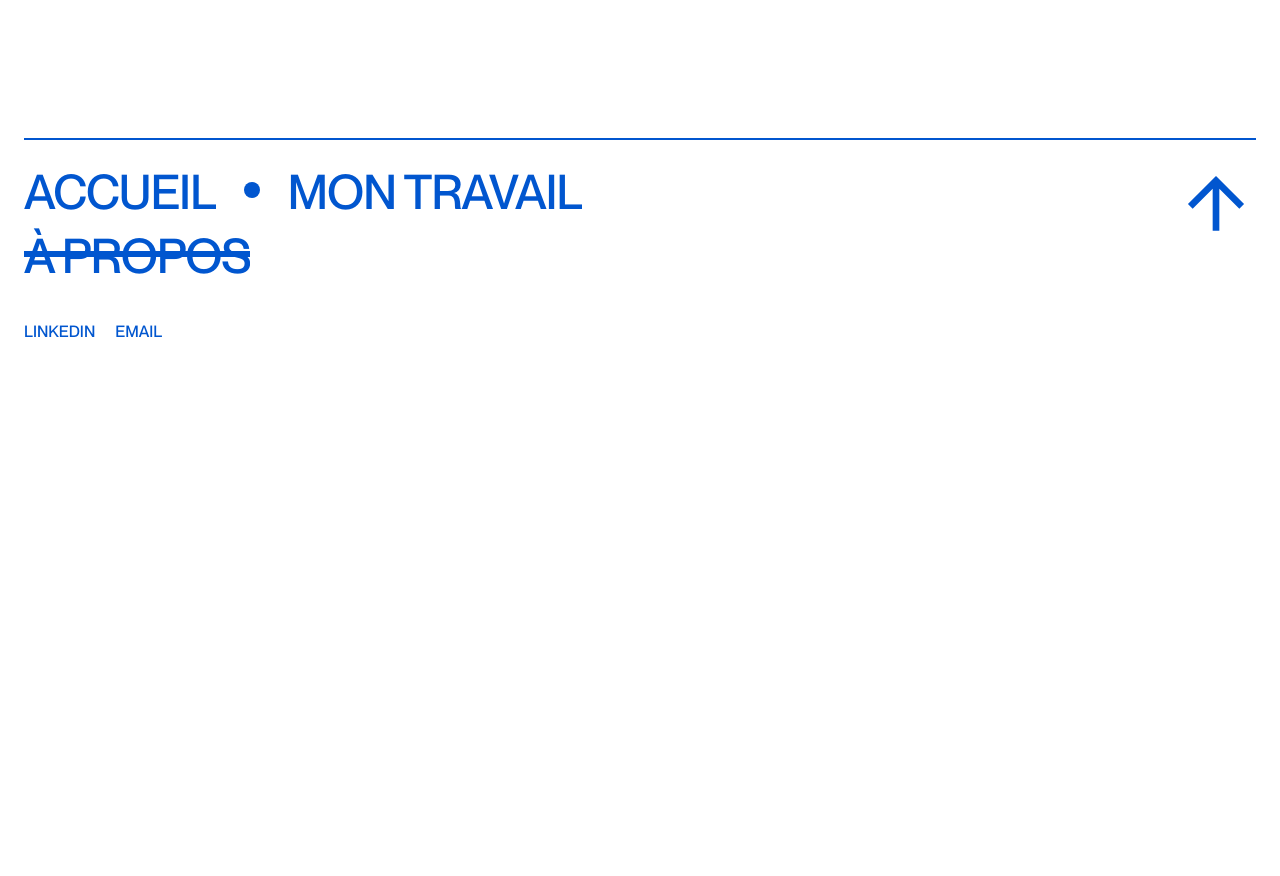
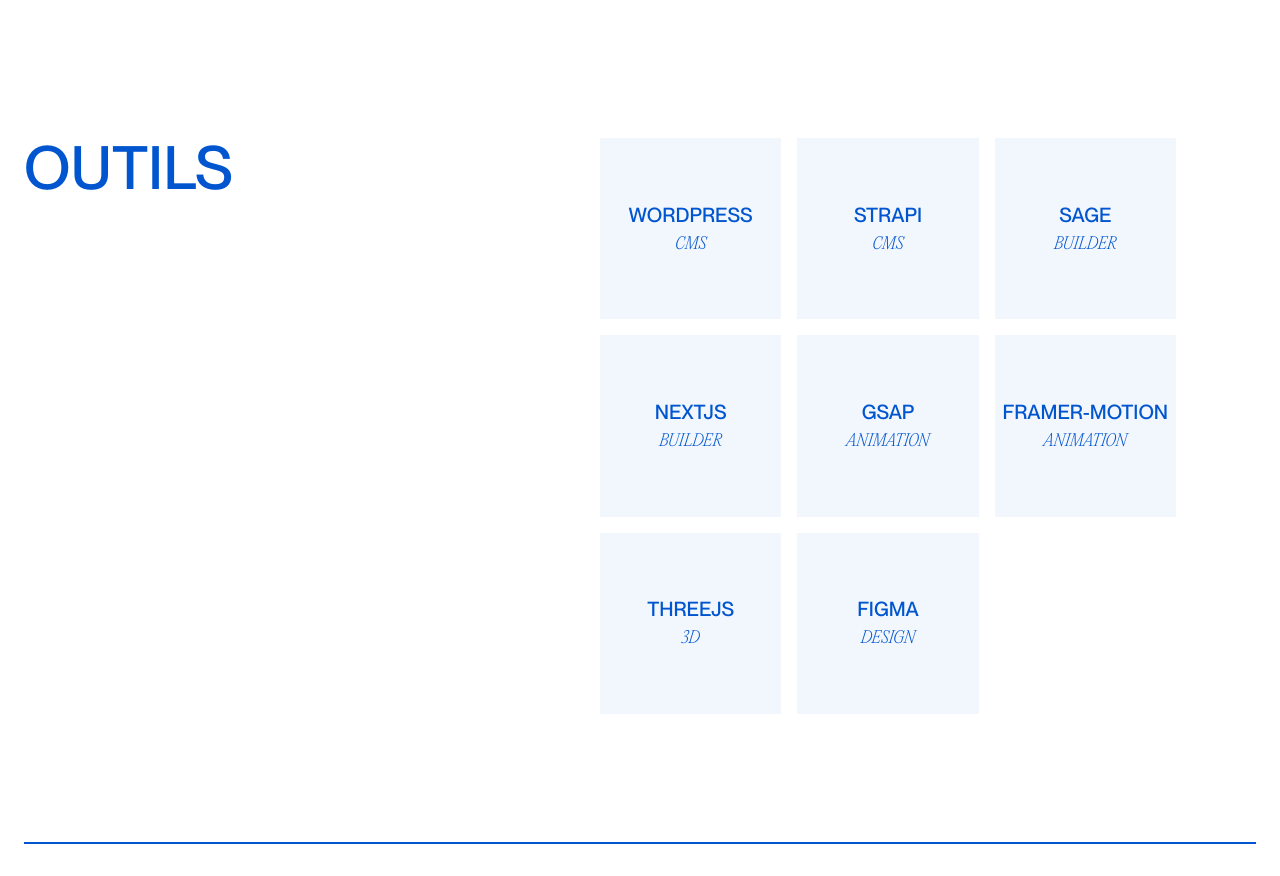
Before and after one commit to simontessard/2025-portfolio, a Next.js app: page /about in a window 1280 px wide. Shown: the part 1880-2756 px from the top of the page. Before the commit the page ends 2240 px from the top, so only its background shows below. Built offline with nearby package versions, Linux system fonts and the light colour scheme.

Commit message:
New section Tools

```diff
--- /dev/null
+++ b/src/components/about/Tools.tsx
@@ -0,0 +1,55 @@
+export default function Tools() {
+    const tools = [
+        {
+            title: "Wordpress",
+            desc: "CMS",
+        },
+        {
+            title: "Strapi",
+            desc: "CMS",
+        },
+        {
+            title: "Sage",
+            desc: "Builder",
+        },
+        {
+            title: "NextJS",
+            desc: "Builder",
+        },
+        {
+            title: "GSAP",
+            desc: "Animation",
+        },
+        {
+            title: "Framer-Motion",
+            desc: "Animation",
+        },
+        {
+            title: "ThreeJS",
+            desc: "3D",
+        },
+        {
+            title: "Figma",
+            desc: "Design",
+        },
+    ];
+    return (
+        <div className="flex max-lg:flex-col lg:items-start justify-between w-full mb-20 md:mb-32 lg:pr-8 xl:pr-20 2xl:pr-52">
+            <h2 className="uppercase font-primary text-4xl lg:text-5xl xl:text-6xl text-primary font-medium max-lg:mb-8">
+                Outils
+            </h2>
+            <ul className="grid grid-cols-2 md:grid-cols-3 lg:grid-cols-2 xl:grid-cols-3 gap-4 w-full lg:w-1/2">
+                {tools.map((exp, index) => (
+                    <li key={index} className="flex flex-col gap-1 bg-primary/5 justify-center items-center aspect-square">
+                            <p className="uppercase text-primary font-primary md:text-lg lg:text-xl font-medium">
+                                {exp.title}
+                            </p>
+                            <p className="uppercase text-primary italic font-secondary text-sm lg:text-base font-medium">
+                                {exp.desc}
+                            </p>
+                    </li>
+                ))}
+            </ul>
+        </div>
+    );
+}
--- a/src/pages/about/index.tsx
+++ b/src/pages/about/index.tsx
@@ -5,6 +5,7 @@ import Experience from "@/components/about/Experience";
 import Intro from "@/components/about/Intro";
 import InfiniteCarousel from "@/components/about/InfiniteCarousel";
 import Head from "next/head";
+import Tools from "@/components/about/Tools";
 
 export default function About() {
     return (
@@ -21,6 +22,7 @@ export default function About() {
                 <div className="px-3.5 md:px-6">
                     <Intro/>
                     <Experience/>
+                    <Tools/>
                 </div>
             </section>
             <Footer/>
```
Also changed, not shown: 1 other file (tests, documents, lock files or other folders).
